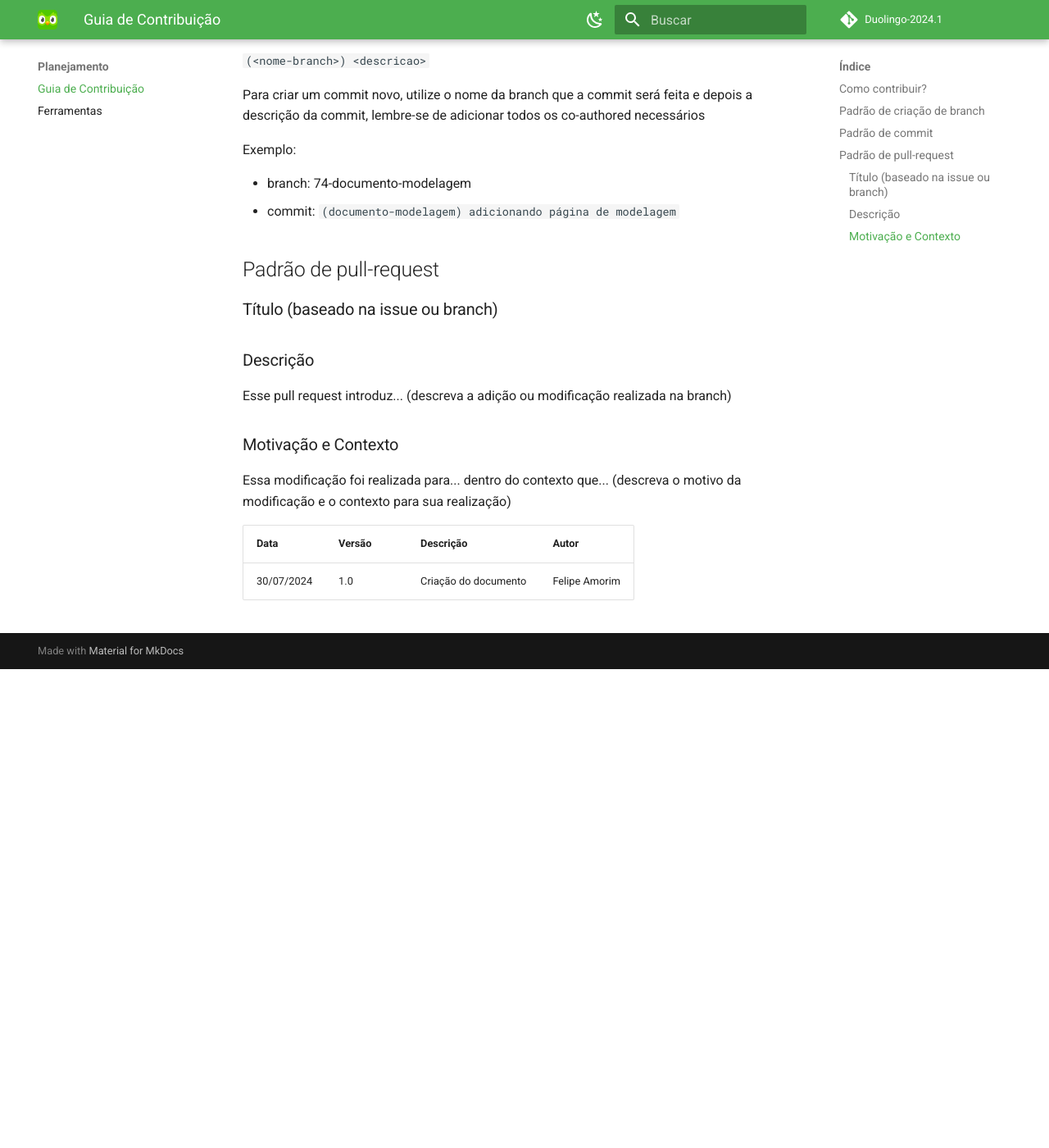
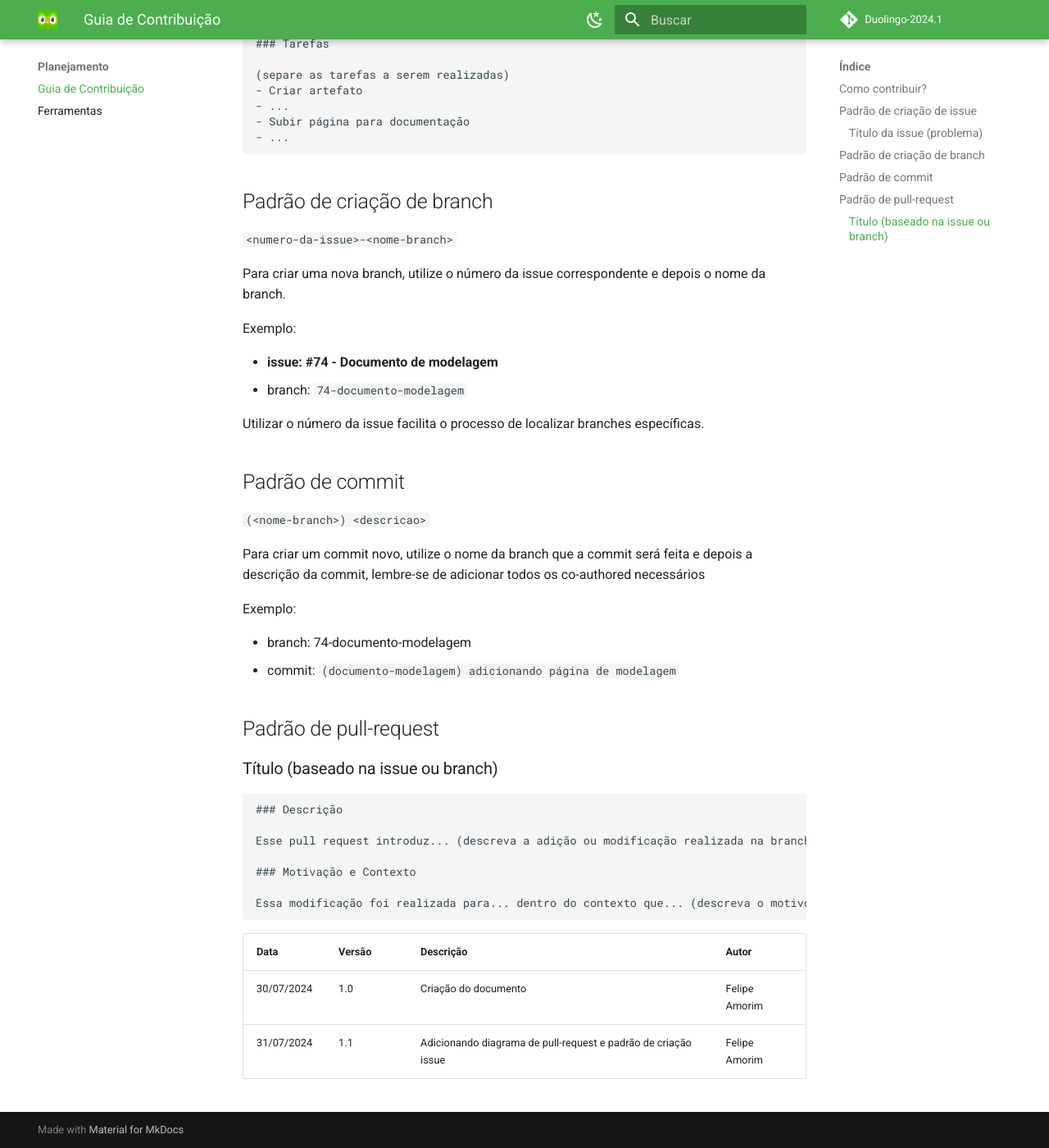
Before and after one commit to lipeaaraujo/Duolingo-2024.1, an MkDocs documentation site: the page built from docs/planejamento/guia-contribuicao.md, in a window 1280 px wide and 1400 px high, scrolled down 969 px. Shown: the whole window at 82% size. Built offline with MkDocs 1.6.1 and Material for MkDocs 9.7.7, drawn with Linux system fonts in a browser that asks for light colours; comment, search, counter and statistics services are not loaded; before the commit the page ends 1785 px from its top, so only the background shows below that; some of the changed text lies outside the part shown.

Commit message:
(pagina-planejamento) criando padrão de criação de issue

````diff
--- a/docs/planejamento/guia-contribuicao.md
+++ b/docs/planejamento/guia-contribuicao.md
@@ -10,7 +10,28 @@
 
 Para começar a contribuir no projeto, crie uma **nova branch** para a **issue** em questão e após isso abra um **pull-request** com suas modificações. Qualquer contribuição somente irá para a branch principal (**main**) após a aprovação do **pull-request**
 
+![Diagrama de Pull Request](/assets/images/diagrama-pr.png)
+
 A seguir segue os templates e padrões de contribuição do projeto:
+
+## Padrão de criação de issue
+
+### Título da issue (problema)
+
+```
+### Descrição
+
+(breve descrição do problema)
+Realizar de a criação do artefato... e subir para documentação...
+
+### Tarefas
+
+(separe as tarefas a serem realizadas)
+- Criar artefato
+- ...
+- Subir página para documentação
+- ...
+```
 
 ## Padrão de criação de branch
 
@@ -40,6 +61,7 @@
 
 ### Título (baseado na issue ou branch)
 
+```
 ### Descrição
 
 Esse pull request introduz... (descreva a adição ou modificação realizada na branch)
@@ -47,7 +69,9 @@
 ### Motivação e Contexto
 
 Essa modificação foi realizada para... dentro do contexto que... (descreva o motivo da modificação e o contexto para sua realização)
+```
 
 | Data | Versão | Descrição | Autor |
 | ---- | ------ | --------- | ----- |
 | 30/07/2024 | 1.0 | Criação do documento | Felipe Amorim |
+| 31/07/2024 | 1.1 | Adicionando diagrama de pull-request e padrão de criação issue | Felipe Amorim |
````
Also changed, not shown: docs/assets/images/diagrama-pr.png (added).
